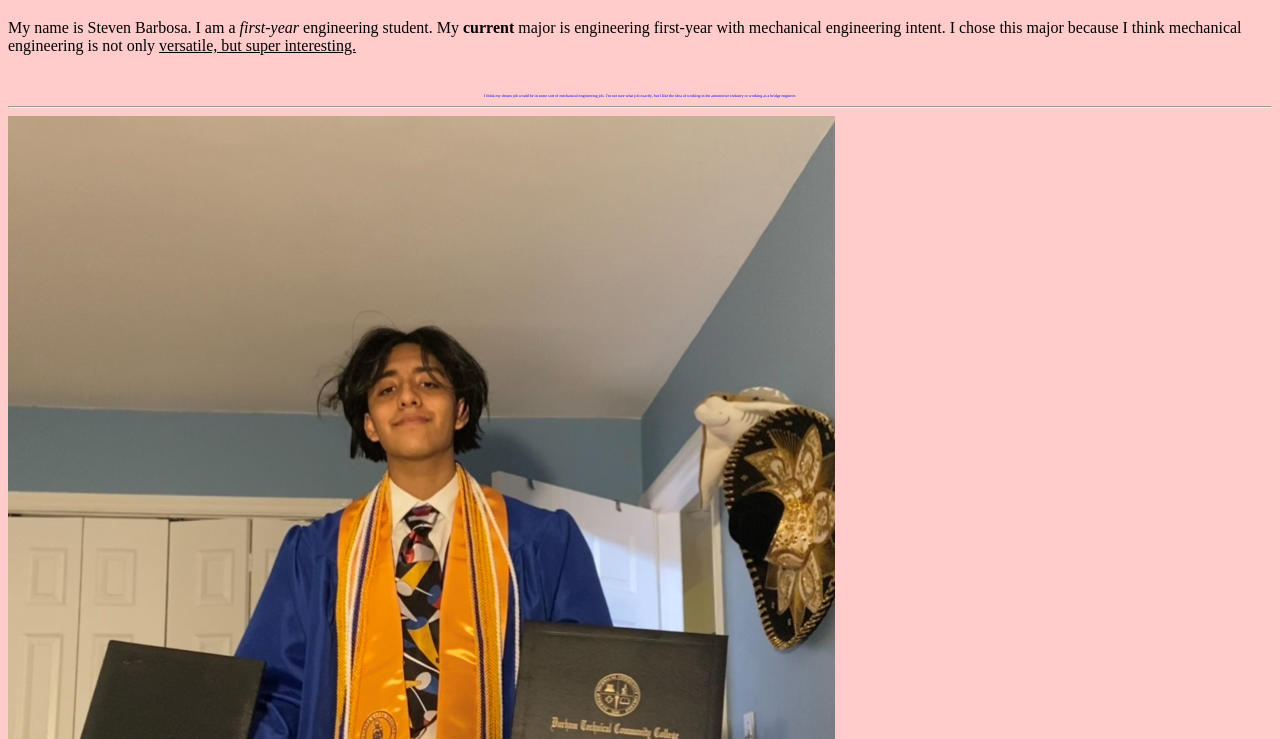
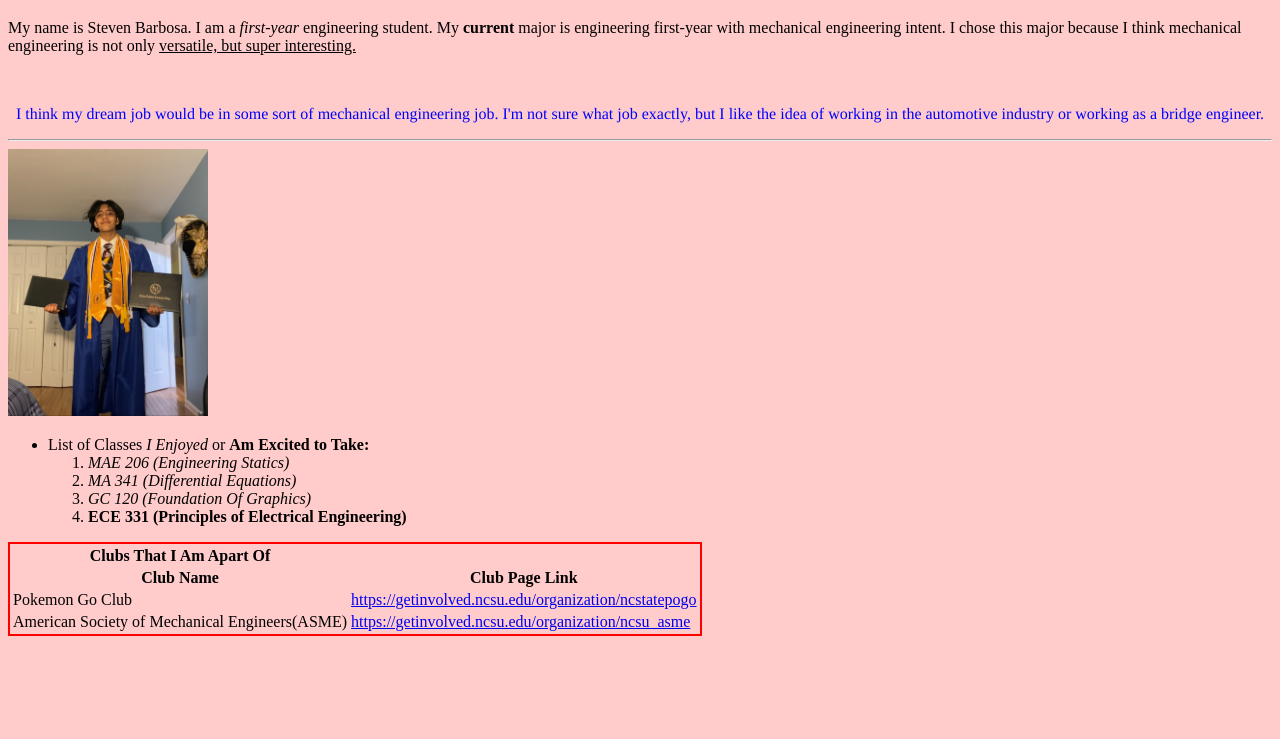
Before and after one commit to sbarbos2/webpages, a plain HTML site: page index.html in a window 1280 px wide. Shown: the part 61-800 px from the top of the page. Drawn offline with Linux system fonts and the light colour scheme.

Commit message:
Add files via upload

```diff
--- a/index.html
+++ b/index.html
@@ -23,14 +23,14 @@
 
 	<br/>
 
-	<p style="font-family:Times; font-size: 4px;color:#0000FF;text-align:center;">I think my dream job would be in some sort of mechanical engineering job. I'm not sure what job exactly,
+	<p style="font-family:Times; font-size: 16px;color:#0000FF;text-align:center;">I think my dream job would be in some sort of mechanical engineering job. I'm not sure what job exactly,
 	but I like the idea of working in the automotive industry or working as a bridge engineer.</p>
 
 	<hr/>
 
 <!--Here is the answer to question 4-->
-	<a href="mailto:sbarbos2@ncsu.edu" id="imgstyle">
-	<img src="Semi.Prof.Photo.png" alt="Graduation Picture"/>
+	<a href="mailto:sbarbos2@ncsu.edu">
+	<img id="imgstyle" src="Semi.Prof.Photo.png" alt="Graduation Picture"/>
 	</a>
 
 <!--Answer to question 5-->
```
